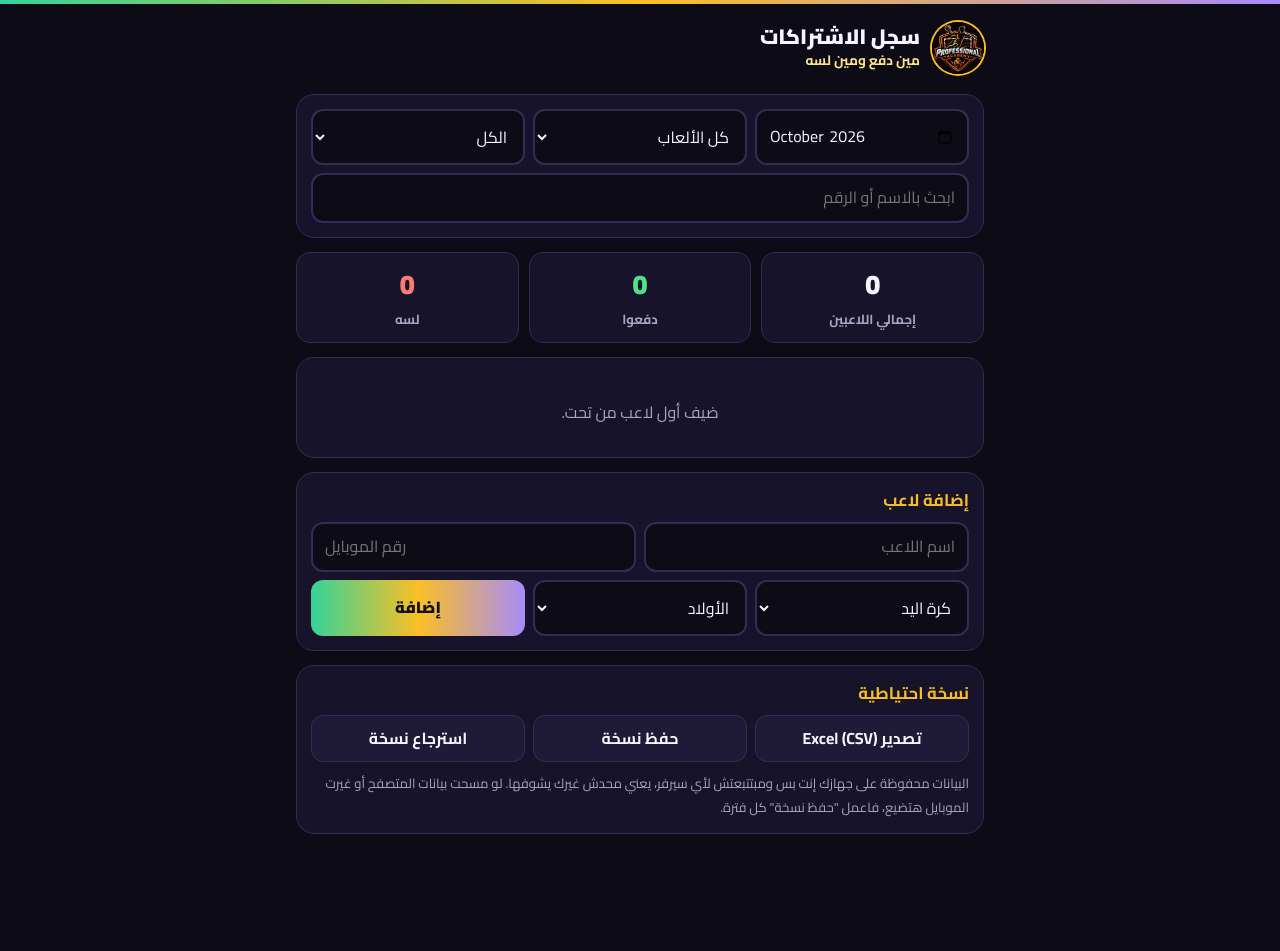
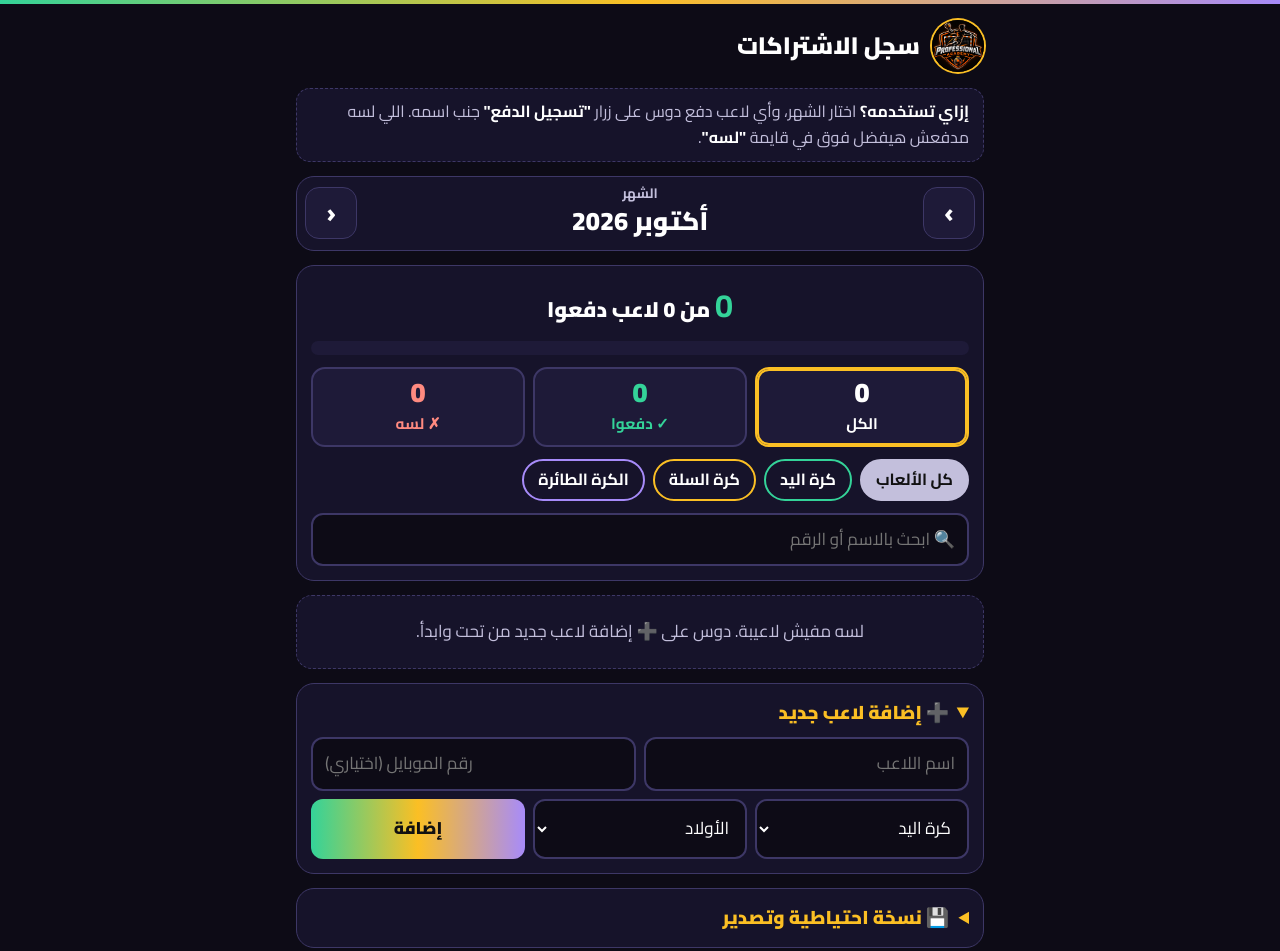
Before and after one commit to yuossif355-bit/Professional, a plain HTML site: page admin/index.html in a window 1280 px wide. Before the commit the page ends 874 px from the top, so only its background shows below. Drawn offline with Linux system fonts and the light colour scheme.

Commit message:
Set 7pm start times; redesign subscriptions page for clarity
Co-Authored-By: Claude Sonnet 5.5 <noreply@anthropic.com>
Claude-Session: https://claude.ai/code/session_01PYkPWppxGnjuVjqSMweABW

```diff
--- a/admin/index.html
+++ b/admin/index.html
@@ -11,45 +11,77 @@
 <link rel="preconnect" href="https://fonts.gstatic.com" crossorigin>
 <link href="https://fonts.googleapis.com/css2?family=Cairo:wght@400;700;900&display=swap" rel="stylesheet">
 <style>
-:root{--bg:#0d0b16;--panel:#16132a;--panel-2:#1e1a38;--line:#322d55;--text:#f6f4ff;--muted:#a9a4c7;--or:#fbbf24;--or-2:#fde68a;--ok:#4be28a;--bad:#ff7b72;--grad:linear-gradient(90deg,#34d399,#fbbf24,#a78bfa)}
+:root{--bg:#0d0b16;--panel:#16132a;--panel-2:#1e1a38;--line:#3d3766;--text:#ffffff;--muted:#c3bfdc;--or:#fbbf24;--ok:#34d399;--ok-bg:rgba(52,211,153,.14);--bad:#ff8a80;--bad-bg:rgba(255,138,128,.14);--grad:linear-gradient(90deg,#34d399,#fbbf24,#a78bfa)}
 *{box-sizing:border-box;margin:0;padding:0}
-body{background:var(--bg);color:var(--text);font-family:"Cairo",system-ui,sans-serif;line-height:1.6;padding-bottom:calc(40px + env(safe-area-inset-bottom,0px))}
+html{font-size:17px}
+body{background:var(--bg);color:var(--text);font-family:"Cairo",system-ui,sans-serif;line-height:1.6;border-top:4px solid transparent;border-image:var(--grad) 1;padding-bottom:calc(60px + env(safe-area-inset-bottom,0px))}
 button,input,select{font:inherit;color:inherit}
 button{cursor:pointer}
 :focus-visible{outline:3px solid var(--or);outline-offset:2px}
 .wrap{max-width:720px;margin:0 auto;padding-inline:16px}
-.head{display:flex;align-items:center;gap:12px;padding:18px 0 6px}
+.head{display:flex;align-items:center;gap:12px;padding:16px 0 4px}
 .head img{width:52px;height:52px;border-radius:50%;box-shadow:0 0 0 2px var(--or)}
-body{border-top:4px solid transparent;border-image:var(--grad) 1}
-.m{border-inline-start:6px solid var(--c,var(--line))}
-.head h1{font-size:1.3rem;font-weight:900;line-height:1.25}
-.head p{color:var(--or-2);font-size:.85rem;font-weight:700}
+.head h1{font-size:1.4rem;font-weight:900;line-height:1.25}
+.how{background:var(--panel);border:1px dashed var(--line);border-radius:14px;padding:10px 14px;margin-top:12px;color:var(--muted);font-size:.95rem}
+.how b{color:var(--text)}
 .card{background:var(--panel);border:1px solid var(--line);border-radius:18px;padding:14px;margin-top:14px}
-.card h2{font-size:1.05rem;color:var(--or);margin-bottom:8px}
-.stats{display:grid;grid-template-columns:repeat(3,1fr);gap:10px;margin-top:14px}
-.stat{background:var(--panel);border:1px solid var(--line);border-radius:14px;padding:10px;text-align:center}
-.stat b{display:block;font-size:1.7rem;font-weight:900;font-variant-numeric:tabular-nums}
-.stat span{color:var(--muted);font-size:.82rem;font-weight:700}
-.stat.ok b{color:var(--ok)}.stat.bad b{color:var(--bad)}
+.card h2{font-size:1.1rem;color:var(--or);margin-bottom:8px}
+
+/* الشهر */
+.months{display:flex;align-items:center;justify-content:space-between;gap:10px;margin-top:14px;background:var(--panel);border:1px solid var(--line);border-radius:18px;padding:8px}
+.months button{width:52px;height:52px;border-radius:14px;border:1px solid var(--line);background:var(--panel-2);font-size:1.6rem;font-weight:900}
+.months .cur{flex:1;text-align:center;font-size:1.5rem;font-weight:900}
+.months .cur small{display:block;color:var(--muted);font-size:.8rem;font-weight:700;line-height:1.2}
+
+/* الملخص */
+.sum{margin-top:14px;background:var(--panel);border:1px solid var(--line);border-radius:18px;padding:14px}
+.sum .big{font-size:1.25rem;font-weight:900;text-align:center}
+.sum .big b{color:var(--ok);font-size:1.9rem}
+.prog{height:14px;border-radius:99px;background:var(--panel-2);overflow:hidden;margin:10px 0 12px}
+.prog i{display:block;height:100%;width:0;background:var(--ok);border-radius:99px;transition:width .4s}
+.tabs{display:grid;grid-template-columns:repeat(3,1fr);gap:8px}
+.tab{border:2px solid var(--line);background:var(--panel-2);border-radius:14px;padding:8px 4px;text-align:center}
+.tab b{display:block;font-size:1.6rem;font-weight:900;line-height:1.2;font-variant-numeric:tabular-nums}
+.tab span{font-size:.9rem;font-weight:700}
+.tab.ok b,.tab.ok span{color:var(--ok)}.tab.bad b,.tab.bad span{color:var(--bad)}
+.tab[aria-pressed="true"]{border-color:var(--or);box-shadow:0 0 0 2px var(--or) inset}
+
+/* فلاتر */
+.chips{display:flex;gap:8px;flex-wrap:wrap;margin-top:12px}
+.chip{--c:var(--line);border:2px solid var(--c);background:transparent;border-radius:99px;padding:6px 14px;font-weight:700;font-size:.95rem}
+.chip[aria-pressed="true"]{background:var(--c);color:#111}
+input,select{background:var(--bg);border:2px solid var(--line);border-radius:12px;padding:11px 12px;width:100%}
+input:focus,select:focus{outline:none;border-color:var(--or)}
+.search{margin-top:12px}
 .row{display:flex;gap:8px;flex-wrap:wrap}
 .row>*{flex:1 1 130px;min-width:0}
-input,select{background:var(--bg);border:2px solid var(--line);border-radius:12px;padding:10px 12px;width:100%}
-input:focus,select:focus{outline:none;border-color:var(--or)}
-.btn{background:var(--grad);color:#111;border:0;border-radius:12px;padding:10px 16px;font-weight:900}
+.btn{background:var(--grad);color:#111;border:0;border-radius:12px;padding:11px 16px;font-weight:900}
 .btn.ghost{background:var(--panel-2);color:var(--text);border:1px solid var(--line);font-weight:700}
 .btn.sm{padding:6px 12px;font-size:.88rem}
-.list{display:grid;gap:8px;margin-top:10px}
-.m{display:grid;grid-template-columns:1fr auto;gap:4px 10px;align-items:center;background:var(--panel-2);border:1px solid var(--line);border-radius:14px;padding:10px 12px}
-.m.paid{border-color:rgba(75,226,138,.5)}
-.m .n{font-weight:900}
-.m .s{color:var(--muted);font-size:.82rem;grid-column:1}
-.m .when{color:var(--ok);font-size:.8rem;font-weight:700;grid-column:1}
-.pay{grid-row:1/span 2;grid-column:2;border:2px solid var(--line);background:var(--bg);border-radius:12px;padding:8px 14px;font-weight:900;min-width:92px}
-.paid .pay{background:var(--ok);border-color:var(--ok);color:#06210f}
-.tools{display:flex;gap:6px;grid-column:1/-1;margin-top:4px}
-.empty{color:var(--muted);text-align:center;padding:18px 0}
-.note{color:var(--muted);font-size:.82rem;margin-top:10px;line-height:1.8}
-.toast{position:fixed;inset-inline:16px;bottom:calc(20px + env(safe-area-inset-bottom,0px));margin:auto;max-width:340px;background:var(--text);color:var(--bg);border-radius:12px;padding:10px 14px;text-align:center;font-weight:700;display:none}
+
+/* القوائم */
+.sec{margin-top:18px}
+.sec h2{display:flex;align-items:center;gap:8px;font-size:1.15rem;font-weight:900;padding-bottom:6px;border-bottom:3px solid}
+.sec.bad h2{color:var(--bad);border-color:var(--bad)}
+.sec.ok h2{color:var(--ok);border-color:var(--ok)}
+.sec h2 em{font-style:normal;margin-inline-start:auto;font-variant-numeric:tabular-nums}
+.list{display:grid;gap:10px;margin-top:10px}
+.m{--c:var(--line);background:var(--panel);border:1px solid var(--line);border-inline-start:8px solid var(--c);border-radius:16px;padding:12px 14px;display:grid;gap:8px}
+.m .top{display:flex;align-items:center;gap:10px;flex-wrap:wrap}
+.m .n{font-size:1.2rem;font-weight:900;flex:1 1 auto;min-width:0;overflow-wrap:anywhere}
+.tag{--c:var(--line);background:var(--c);color:#111;border-radius:99px;padding:1px 12px;font-size:.85rem;font-weight:900;white-space:nowrap}
+.m .s{color:var(--muted);font-size:.92rem}
+.act{display:flex;gap:8px;align-items:center;flex-wrap:wrap}
+.pay{flex:1 1 200px;border:0;border-radius:14px;padding:12px;font-weight:900;font-size:1.1rem;background:var(--ok);color:#052e1d}
+.done{flex:1 1 200px;border-radius:14px;padding:10px 12px;background:var(--ok-bg);border:2px solid var(--ok);color:var(--ok);font-weight:900;text-align:center}
+.status{font-weight:900;font-size:.9rem;border-radius:8px;padding:0 10px}
+.status.bad{background:var(--bad-bg);color:var(--bad)}
+.status.ok{background:var(--ok-bg);color:var(--ok)}
+.empty{color:var(--muted);text-align:center;padding:22px 10px;background:var(--panel);border:1px dashed var(--line);border-radius:16px;margin-top:14px}
+.note{color:var(--muted);font-size:.9rem;margin-top:10px;line-height:1.8}
+details.card summary{font-size:1.1rem;font-weight:900;color:var(--or);cursor:pointer}
+details.card[open] summary{margin-bottom:10px}
+.toast{position:fixed;inset-inline:16px;bottom:calc(20px + env(safe-area-inset-bottom,0px));margin:auto;max-width:360px;background:var(--text);color:#111;border-radius:12px;padding:10px 14px;text-align:center;font-weight:900;display:none}
 .toast.show{display:block}
 </style>
 </head>
@@ -57,36 +89,36 @@ input:focus,select:focus{outline:none;border-color:var(--or)}
 <div class="wrap">
   <header class="head">
     <img src="../img/logo.jpg" alt="" width="52" height="52">
-    <div><h1>سجل الاشتراكات</h1><p>مين دفع ومين لسه</p></div>
+    <h1>سجل الاشتراكات</h1>
   </header>
+  <p class="how"><b>إزاي تستخدمه؟</b> اختار الشهر، وأي لاعب دفع دوس على زرار <b>"تسجيل الدفع"</b> جنب اسمه. اللي لسه مدفعش هيفضل فوق في قايمة <b>"لسه"</b>.</p>
 
-  <section class="card" aria-label="الشهر">
-    <div class="row">
-      <input type="month" id="month" aria-label="الشهر">
-      <select id="fSport" aria-label="اللعبة"><option value="">كل الألعاب</option></select>
-      <select id="fStatus" aria-label="الحالة">
-        <option value="">الكل</option><option value="paid">دفعوا</option><option value="unpaid">لسه</option>
-      </select>
+  <div class="months" role="group" aria-label="اختيار الشهر">
+    <button type="button" id="mNext" aria-label="الشهر اللي بعده">›</button>
+    <div class="cur"><small>الشهر</small><span id="mName"></span></div>
+    <button type="button" id="mPrev" aria-label="الشهر اللي قبله">‹</button>
+  </div>
+
+  <section class="sum" aria-live="polite" aria-label="ملخص الشهر">
+    <p class="big"><b id="tPaid">0</b> من <span id="tAll">0</span> لاعب دفعوا</p>
+    <div class="prog" aria-hidden="true"><i id="bar"></i></div>
+    <div class="tabs" role="group" aria-label="عرض حسب الحالة">
+      <button type="button" class="tab" data-st="" aria-pressed="true"><b id="cAll">0</b><span>الكل</span></button>
+      <button type="button" class="tab ok" data-st="paid" aria-pressed="false"><b id="cPaid">0</b><span>✓ دفعوا</span></button>
+      <button type="button" class="tab bad" data-st="unpaid" aria-pressed="false"><b id="cUnpaid">0</b><span>✗ لسه</span></button>
     </div>
-    <div class="row" style="margin-top:8px"><input type="search" id="q" placeholder="ابحث بالاسم أو الرقم" aria-label="بحث"></div>
+    <div class="chips" id="chips" role="group" aria-label="اختيار اللعبة"></div>
+    <input class="search" type="search" id="q" placeholder="🔍 ابحث بالاسم أو الرقم" aria-label="بحث">
   </section>
 
-  <div class="stats" aria-live="polite">
-    <div class="stat"><b id="tAll">0</b><span>إجمالي اللاعبين</span></div>
-    <div class="stat ok"><b id="tPaid">0</b><span>دفعوا</span></div>
-    <div class="stat bad"><b id="tUnpaid">0</b><span>لسه</span></div>
-  </div>
+  <div id="out"></div>
 
-  <section class="card" aria-label="اللاعبين">
-    <div class="list" id="list"></div>
-  </section>
-
-  <section class="card" aria-labelledby="addH">
-    <h2 id="addH">إضافة لاعب</h2>
+  <details class="card" id="addBox">
+    <summary>➕ إضافة لاعب جديد</summary>
     <form id="add" novalidate>
       <div class="row">
         <input id="aName" placeholder="اسم اللاعب" maxlength="40" aria-label="اسم اللاعب">
-        <input id="aPhone" type="tel" inputmode="tel" dir="ltr" placeholder="رقم الموبايل" aria-label="رقم الموبايل" style="text-align:start">
+        <input id="aPhone" type="tel" inputmode="tel" dir="ltr" placeholder="رقم الموبايل (اختياري)" aria-label="رقم الموبايل" style="text-align:start">
       </div>
       <div class="row" style="margin-top:8px">
         <select id="aSport" aria-label="اللعبة"></select>
@@ -94,10 +126,10 @@ input:focus,select:focus{outline:none;border-color:var(--or)}
         <button class="btn" type="submit">إضافة</button>
       </div>
     </form>
-  </section>
+  </details>
 
-  <section class="card" aria-labelledby="bkH">
-    <h2 id="bkH">نسخة احتياطية</h2>
+  <details class="card">
+    <summary>💾 نسخة احتياطية وتصدير</summary>
     <div class="row">
       <button class="btn ghost" id="csv" type="button">تصدير Excel (CSV)</button>
       <button class="btn ghost" id="bk" type="button">حفظ نسخة</button>
@@ -105,74 +137,100 @@ input:focus,select:focus{outline:none;border-color:var(--or)}
     </div>
     <input type="file" id="file" accept="application/json" hidden>
     <p class="note">البيانات محفوظة على جهازك إنت بس ومبتتبعتش لأي سيرفر، يعني محدش غيرك يشوفها. لو مسحت بيانات المتصفح أو غيرت الموبايل هتضيع، فاعمل "حفظ نسخة" كل فترة.</p>
-  </section>
+  </details>
 </div>
 <div class="toast" id="toast" role="status"></div>
 
 <script>
 (function(){
   var SPORTS=[{id:"handball",name:"كرة اليد",color:"#34d399"},{id:"basketball",name:"كرة السلة",color:"#fbbf24"},{id:"volleyball",name:"الكرة الطائرة",color:"#a78bfa"}];
-  function sportColor(id){var s=SPORTS.filter(function(x){return x.id===id})[0];return s?s.color:"#322d55"}
+  var MONTHS=["يناير","فبراير","مارس","أبريل","مايو","يونيو","يوليو","أغسطس","سبتمبر","أكتوبر","نوفمبر","ديسمبر"];
   var KEY="pa_subs_v1";
   var $=function(s){return document.querySelector(s)};
   var db={members:[]}; /* member: {id,name,phone,sport,group,paid:{"2026-10":"2026-10-24"}} */
+  var st={m:null,sport:"",status:""};
   function load(){try{var d=JSON.parse(localStorage.getItem(KEY)||"null");if(d&&Array.isArray(d.members))db=d}catch(e){}}
   function save(){try{localStorage.setItem(KEY,JSON.stringify(db))}catch(e){toast("مقدرتش أحفظ. المتصفح مانع التخزين.")}}
-  function toast(m){var e=$("#toast");e.textContent=m;e.classList.add("show");clearTimeout(toast._t);toast._t=setTimeout(function(){e.classList.remove("show")},2400)}
-  function sportName(id){var s=SPORTS.filter(function(x){return x.id===id})[0];return s?s.name:id}
+  function toast(m){var e=$("#toast");e.textContent=m;e.classList.add("show");clearTimeout(toast._t);toast._t=setTimeout(function(){e.classList.remove("show")},2600)}
+  function sp(id){return SPORTS.filter(function(x){return x.id===id})[0]||{name:id,color:"#3d3766"}}
   function el(tag,cls,txt){var e=document.createElement(tag);if(cls)e.className=cls;if(txt!=null)e.textContent=txt;return e}
-  function today(){var d=new Date();return d.getFullYear()+"-"+String(d.getMonth()+1).padStart(2,"0")+"-"+String(d.getDate()).padStart(2,"0")}
-  function fmt(iso){try{return new Date(iso+"T00:00:00").toLocaleDateString("ar-EG",{day:"numeric",month:"long"})}catch(e){return iso}}
+  function pad(n){return String(n).padStart(2,"0")}
+  function today(){var d=new Date();return d.getFullYear()+"-"+pad(d.getMonth()+1)+"-"+pad(d.getDate())}
+  function fmt(iso){var p=iso.split("-");return +p[2]+" "+MONTHS[+p[1]-1]}
+  function monthLabel(m){var p=m.split("-");return MONTHS[+p[1]-1]+" "+p[0]}
+  function shift(m,k){var p=m.split("-"),d=new Date(+p[0],+p[1]-1+k,1);return d.getFullYear()+"-"+pad(d.getMonth()+1)}
+  st.m=today().slice(0,7);
 
-  var month=$("#month");month.value=today().slice(0,7);
-  SPORTS.forEach(function(s){
-    var o=el("option",null,s.name);o.value=s.id;$("#aSport").appendChild(o);
-    var o2=el("option",null,s.name);o2.value=s.id;$("#fSport").appendChild(o2);
-  });
+  SPORTS.forEach(function(s){var o=el("option",null,s.name);o.value=s.id;$("#aSport").appendChild(o)});
 
-  function visible(){
-    var m=month.value,sp=$("#fSport").value,st=$("#fStatus").value,q=$("#q").value.trim().toLowerCase();
-    return db.members.filter(function(x){
-      if(sp&&x.sport!==sp)return false;
-      var p=!!(x.paid&&x.paid[m]);
-      if(st==="paid"&&!p)return false;
-      if(st==="unpaid"&&p)return false;
-      if(q&&(x.name+" "+x.phone).toLowerCase().indexOf(q)<0)return false;
-      return true;
+  function chips(){
+    var box=$("#chips");while(box.firstChild)box.removeChild(box.firstChild);
+    [{id:"",name:"كل الألعاب",color:"#c3bfdc"}].concat(SPORTS).forEach(function(s){
+      var b=el("button","chip",s.name);b.type="button";b.style.setProperty("--c",s.color);
+      b.setAttribute("aria-pressed",st.sport===s.id?"true":"false");
+      b.addEventListener("click",function(){st.sport=s.id;render()});box.appendChild(b);
     });
   }
+  function isPaid(x){return !!(x.paid&&x.paid[st.m])}
+  function matches(x,q){return !q||(x.name+" "+x.phone).toLowerCase().indexOf(q)>=0}
+
+  function row(x){
+    var p=isPaid(x),c=el("div","m");c.style.setProperty("--c",sp(x.sport).color);
+    var top=el("div","top");
+    top.appendChild(el("span","n",x.name));
+    var t=el("span","tag",sp(x.sport).name);t.style.setProperty("--c",sp(x.sport).color);top.appendChild(t);
+    c.appendChild(top);
+    c.appendChild(el("div","s",x.group+(x.phone?"  ·  "+x.phone:"")));
+    var a=el("div","act");
+    if(p){
+      a.appendChild(el("div","done","✓ دفع يوم "+fmt(x.paid[st.m])));
+      var u=el("button","btn ghost sm","تراجع");u.type="button";
+      u.addEventListener("click",function(){
+        if(confirm("تلغي تسجيل دفع "+x.name+" عن شهر "+monthLabel(st.m)+"؟")){delete x.paid[st.m];save();render()}
+      });a.appendChild(u);
+    }else{
+      var b=el("button","pay","✓ تسجيل الدفع");b.type="button";
+      b.setAttribute("aria-label","تسجيل دفع "+x.name);
+      b.addEventListener("click",function(){x.paid=x.paid||{};x.paid[st.m]=today();save();render();toast("اتسجل دفع "+x.name+" ✓")});
+      a.appendChild(b);
+    }
+    var rm=el("button","btn ghost sm","حذف");rm.type="button";
+    rm.addEventListener("click",function(){
+      if(confirm("تحذف "+x.name+" نهائيًا مع كل سجل دفعه؟")){db.members=db.members.filter(function(y){return y.id!==x.id});save();render()}
+    });a.appendChild(rm);
+    c.appendChild(a);return c;
+  }
+  function section(cls,title,rows){
+    var s=el("section","sec "+cls),h=el("h2",null,title);h.appendChild(el("em",null,String(rows.length)));s.appendChild(h);
+    var l=el("div","list");rows.forEach(function(x){l.appendChild(row(x))});s.appendChild(l);return s;
+  }
+
   function render(){
-    var m=month.value,list=$("#list");
-    while(list.firstChild)list.removeChild(list.firstChild);
-    var sp=$("#fSport").value;
-    var base=db.members.filter(function(x){return !sp||x.sport===sp});
-    var paid=base.filter(function(x){return x.paid&&x.paid[m]}).length;
-    $("#tAll").textContent=base.length;$("#tPaid").textContent=paid;$("#tUnpaid").textContent=base.length-paid;
-    var rows=visible();
-    if(!rows.length){list.appendChild(el("p","empty",db.members.length?"مفيش نتايج.":"ضيف أول لاعب من تحت."));return}
-    rows.sort(function(a,b){return a.name.localeCompare(b.name,"ar")});
-    rows.forEach(function(x){
-      var p=x.paid&&x.paid[m],card=el("div","m"+(p?" paid":""));
-      card.style.setProperty("--c",sportColor(x.sport));card.appendChild(el("div","n",x.name));
-      card.appendChild(el("div","s",sportName(x.sport)+" · "+x.group+(x.phone?" · "+x.phone:"")));
-      if(p)card.appendChild(el("div","when","اتدفع يوم "+fmt(p)));
-      var b=el("button","pay",p?"✓ دفع":"لسه");b.type="button";
-      b.setAttribute("aria-pressed",p?"true":"false");b.setAttribute("aria-label",x.name+": "+(p?"دفع":"لسه"));
-      b.addEventListener("click",function(){
-        x.paid=x.paid||{};
-        if(x.paid[m])delete x.paid[m];else x.paid[m]=today();
-        save();render();
-      });
-      card.appendChild(b);
-      var t=el("div","tools");
-      var rm=el("button","btn ghost sm","حذف");rm.type="button";
-      rm.addEventListener("click",function(){
-        if(confirm("تحذف "+x.name+" وكل سجل دفعه؟")){db.members=db.members.filter(function(y){return y.id!==x.id});save();render()}
-      });
-      t.appendChild(rm);card.appendChild(t);
-      list.appendChild(card);
-    });
+    $("#mName").textContent=monthLabel(st.m);
+    var q=$("#q").value.trim().toLowerCase();
+    var base=db.members.filter(function(x){return !st.sport||x.sport===st.sport});
+    var paid=base.filter(isPaid).length,all=base.length,un=all-paid;
+    $("#tPaid").textContent=paid;$("#tAll").textContent=all;
+    $("#cAll").textContent=all;$("#cPaid").textContent=paid;$("#cUnpaid").textContent=un;
+    $("#bar").style.width=(all?Math.round(paid/all*100):0)+"%";
+    document.querySelectorAll(".tab").forEach(function(b){b.setAttribute("aria-pressed",b.dataset.st===st.status?"true":"false")});
+    chips();
+    var out=$("#out");while(out.firstChild)out.removeChild(out.firstChild);
+    if(!db.members.length){
+      out.appendChild(el("p","empty","لسه مفيش لاعيبة. دوس على ➕ إضافة لاعب جديد من تحت وابدأ."));
+      $("#addBox").open=true;return;
+    }
+    var list=base.filter(function(x){return matches(x,q)}).sort(function(a,b){return a.name.localeCompare(b.name,"ar")});
+    var u=list.filter(function(x){return !isPaid(x)}),p=list.filter(isPaid);
+    if(st.status!=="paid"&&u.length)out.appendChild(section("bad","✗ لسه ما دفعوش",u));
+    if(st.status!=="unpaid"&&p.length)out.appendChild(section("ok","✓ دفعوا",p));
+    if(!out.firstChild)out.appendChild(el("p","empty",st.status==="unpaid"?"كل اللاعيبة دفعوا الشهر ده 👏":"مفيش نتايج."));
   }
+
+  document.querySelectorAll(".tab").forEach(function(b){b.addEventListener("click",function(){st.status=b.dataset.st;render()})});
+  $("#mPrev").addEventListener("click",function(){st.m=shift(st.m,-1);render()});
+  $("#mNext").addEventListener("click",function(){st.m=shift(st.m,1);render()});
+  $("#q").addEventListener("input",render);
 
   $("#add").addEventListener("submit",function(e){
     e.preventDefault();
@@ -182,8 +240,6 @@ input:focus,select:focus{outline:none;border-color:var(--or)}
     db.members.push({id:Date.now().toString(36)+Math.random().toString(36).slice(2,6),name:name,phone:ph,sport:$("#aSport").value,group:$("#aGroup").value,paid:{}});
     save();$("#aName").value="";$("#aPhone").value="";render();toast("تمت إضافة "+name);
   });
-  [month,$("#fSport"),$("#fStatus")].forEach(function(c){c.addEventListener("change",render)});
-  $("#q").addEventListener("input",render);
 
   function download(name,type,text){
     var a=document.createElement("a");a.href=URL.createObjectURL(new Blob([text],{type:type}));a.download=name;
@@ -191,9 +247,9 @@ input:focus,select:focus{outline:none;border-color:var(--or)}
   }
   function csvCell(v){v=String(v==null?"":v);return /[",\n]/.test(v)?'"'+v.replace(/"/g,'""')+'"':v}
   $("#csv").addEventListener("click",function(){
-    var m=month.value,rows=[["الاسم","الموبايل","اللعبة","المجموعة","الشهر","الحالة","تاريخ الدفع"]];
-    visible().forEach(function(x){var p=x.paid&&x.paid[m];rows.push([x.name,x.phone,sportName(x.sport),x.group,m,p?"دفع":"لسه",p||""])});
-    download("subscriptions-"+m+".csv","text/csv;charset=utf-8","﻿"+rows.map(function(r){return r.map(csvCell).join(",")}).join("\r\n"));
+    var rows=[["الاسم","الموبايل","اللعبة","المجموعة","الشهر","الحالة","تاريخ الدفع"]];
+    db.members.forEach(function(x){var p=x.paid&&x.paid[st.m];rows.push([x.name,x.phone,sp(x.sport).name,x.group,monthLabel(st.m),p?"دفع":"لسه",p||""])});
+    download("subscriptions-"+st.m+".csv","text/csv;charset=utf-8","﻿"+rows.map(function(r){return r.map(csvCell).join(",")}).join("\r\n"));
   });
   $("#bk").addEventListener("click",function(){download("professional-backup-"+today()+".json","application/json",JSON.stringify(db))});
   $("#rs").addEventListener("click",function(){$("#file").click()});
```
Also changed, not shown: index.html (+3 -3 lines).
